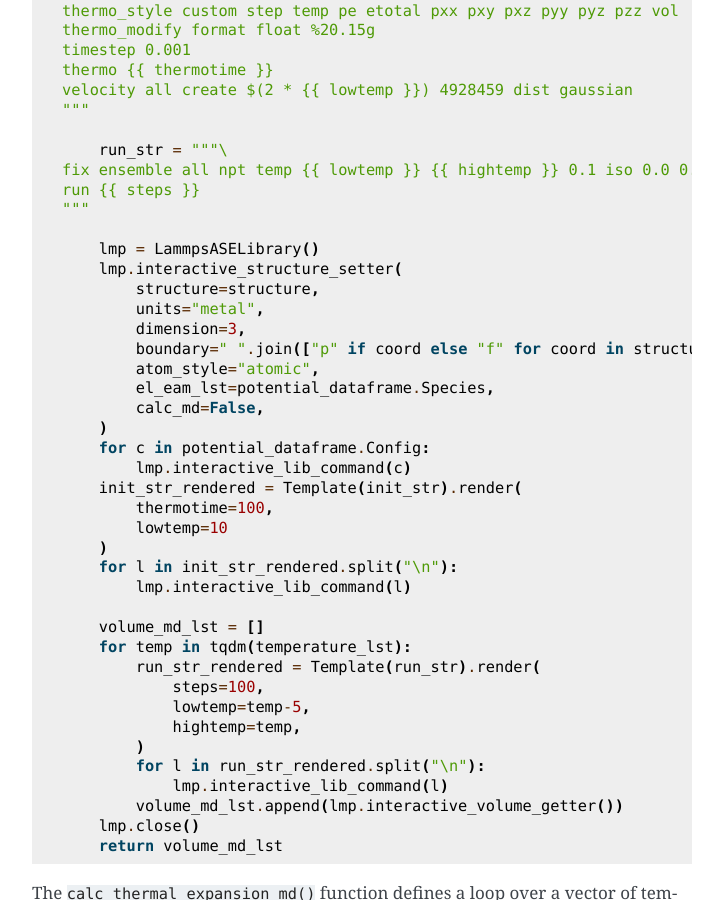
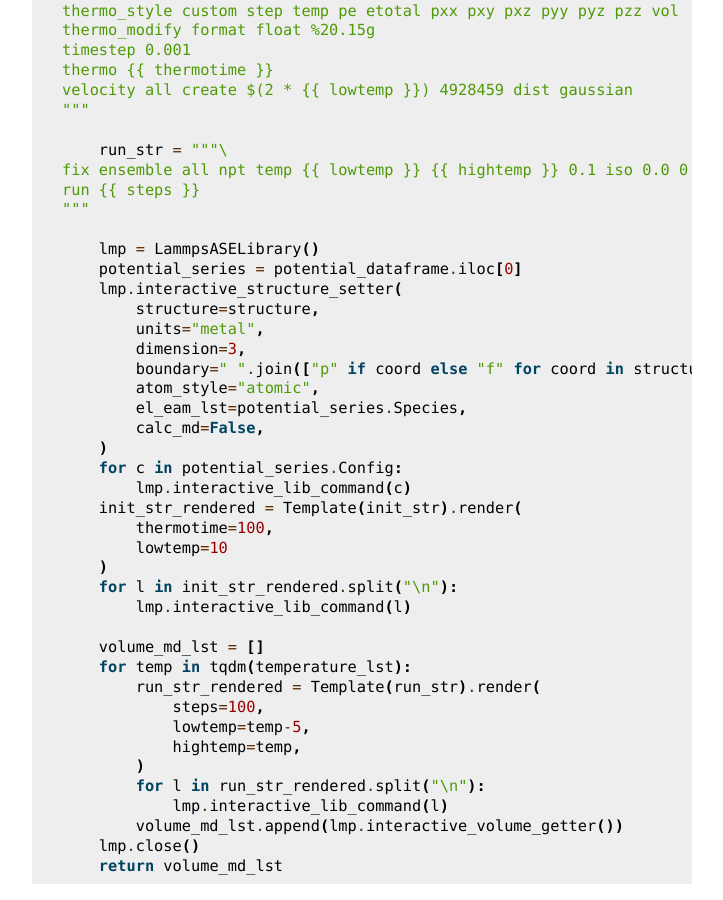
Before and after one commit to pyiron/atomistics, a Sphinx documentation site: the page built from docs/source/materialproperties.md, in a window 1280 px wide and 900 px high, scrolled down 11027 px. Shown: the whole window, without its empty margins (388-1111 px from the left). Built offline with Sphinx 7.4.7, drawn with Linux system fonts in a browser that asks for light colours; the version number could not be read and is left out.

Commit message:
fix notebook

```diff
--- a/docs/source/materialproperties.md
+++ b/docs/source/materialproperties.md
@@ -485,16 +485,17 @@ run {{ steps }}
 """
 
     lmp = LammpsASELibrary()
+    potential_series = potential_dataframe.iloc[0]
     lmp.interactive_structure_setter(
         structure=structure,
         units="metal",
         dimension=3,
         boundary=" ".join(["p" if coord else "f" for coord in structure.pbc]),
         atom_style="atomic",
-        el_eam_lst=potential_dataframe.Species,
+        el_eam_lst=potential_series.Species,
         calc_md=False,
     )
-    for c in potential_dataframe.Config:
+    for c in potential_series.Config:
         lmp.interactive_lib_command(c)
     init_str_rendered = Template(init_str).render(
         thermotime=100,
```
Also changed, not shown: other parts of docs/source/materialproperties.md (+1 -1 lines), 1 other file.
